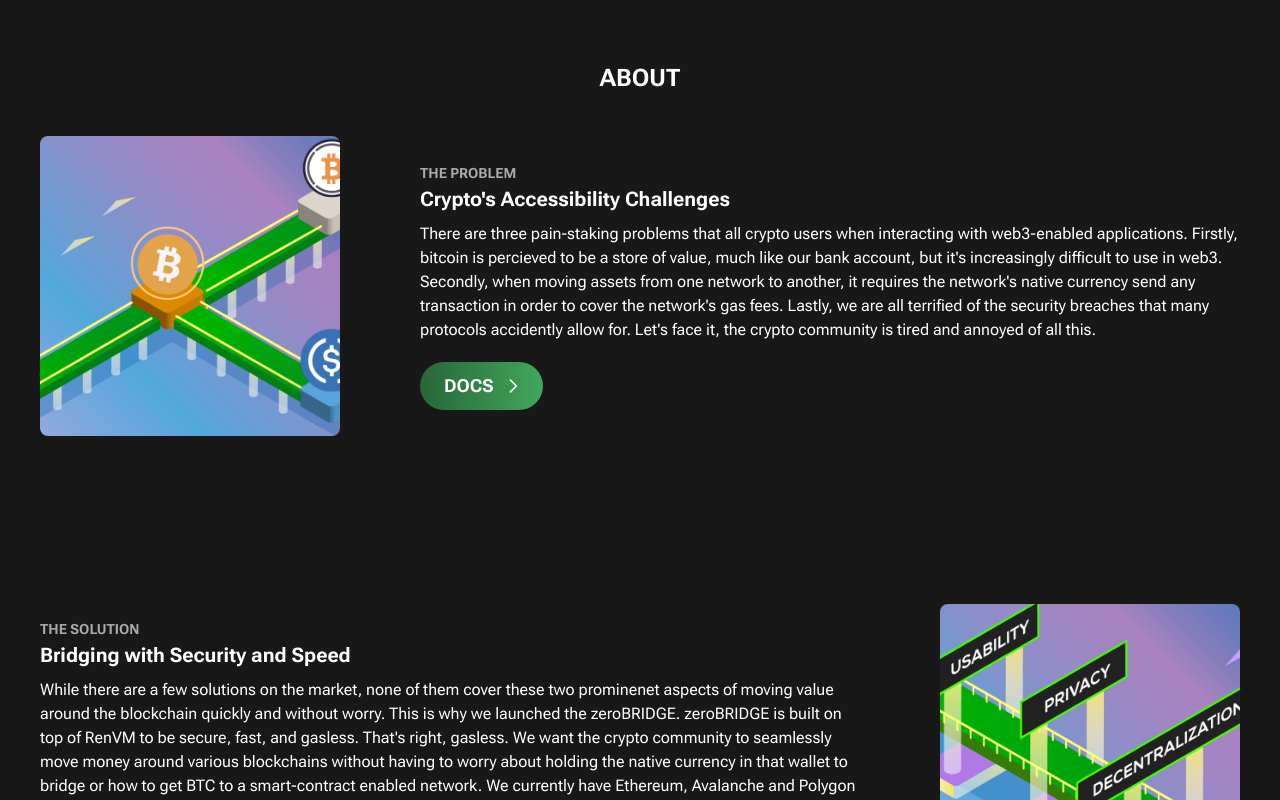
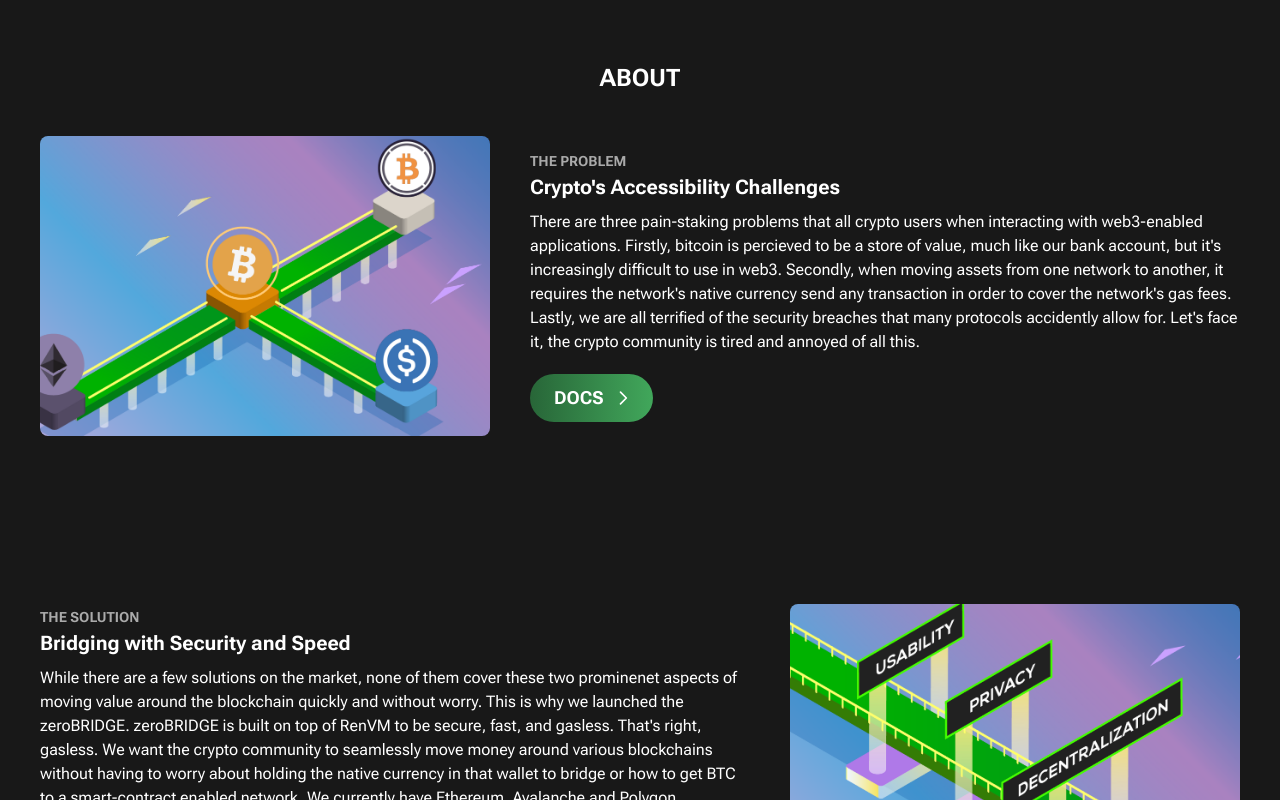
Before and after one commit to zerodao-finance/zero-landing, a Next.js app: page / in a window 1280 px wide. Shown: the part 820-1620 px from the top of the page. Built offline with nearby package versions, Linux system fonts and the light colour scheme; no server answers.

Commit message:
mvp complete

```diff
--- a/src/components/templates/Home/About.tsx
+++ b/src/components/templates/Home/About.tsx
@@ -45,7 +45,7 @@ const About = () => {
               className={`
                 ${i % 2 === 0 ? 'md:flex-row-reverse' : ''}
                 ${i === 1 ? 'mt-10' : ''}
-                flex flex-col-reverse md:flex-row gap-10 xl:gap-20 justify-between w-full mb-10 md:mb-20 lg:mb-32 items-center
+                flex flex-col-reverse md:flex-row gap-10 justify-between w-full mb-10 md:mb-20 lg:mb-32 items-center
               `}
               key={`about-${i}`}
             >
@@ -61,7 +61,7 @@ const About = () => {
                   </a>
                 </Link>
               </div>
-              <div className="min-w-[300px] min-h-[300px] relative flex justify-center items-center">
+              <div className="min-w-[450px] min-h-[300px] relative flex justify-center items-center">
                 <Image
                   src={el.img}
                   alt={el.title}
```
